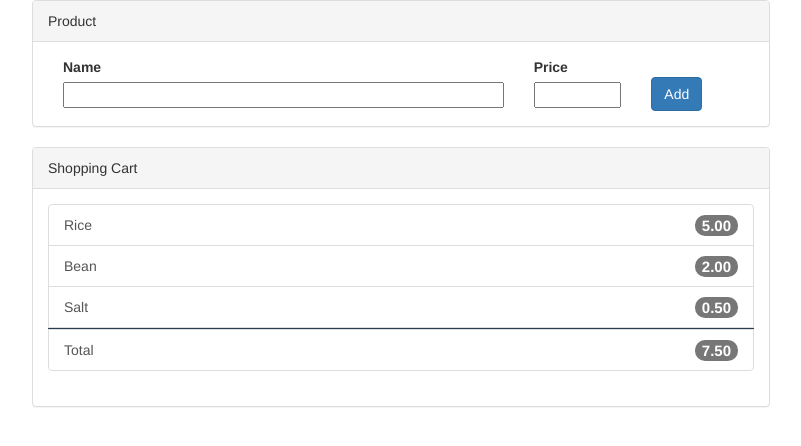
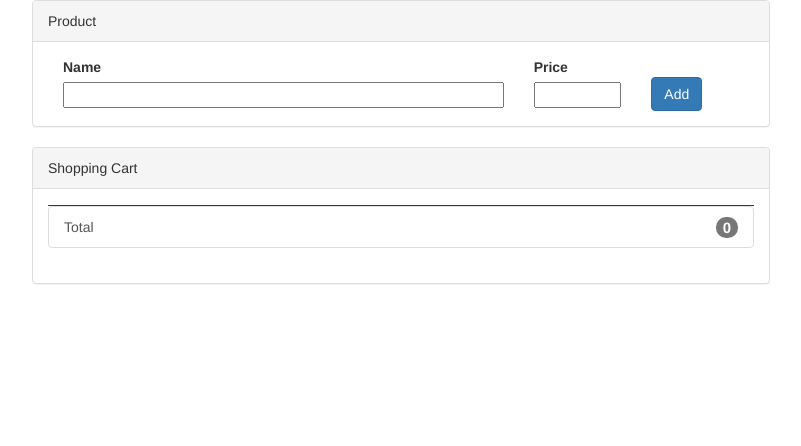
Before and after one commit to auromota/shopping-cart, a website: page index.html in a window 1280 px wide. Shown: the whole page, without its empty margins (239-1040 px from the left). Drawn offline with nearby package versions, Linux system fonts and the light colour scheme; some packages are replaced by stand-ins of ours; a script that the page names is missing.

Commit message:
Updating list

```diff
--- a/index.html
+++ b/index.html
@@ -1,5 +1,6 @@
 <!doctype html>
 <html lang="en">
+
 <head>
     <title>Shopping Cart</title>
     <meta charset="utf-8">
@@ -7,6 +8,7 @@
     <link rel="stylesheet" href="css/stylesheet.css">
     <link rel="stylesheet" href="node_modules/sweetalert/dist/sweetalert.css">
 </head>
+
 <body>
     <div class="container container-small">
         <form class="panel panel-default" id="product">
@@ -36,28 +38,25 @@
             </div>
             <div class="panel-body">
                 <div class="list-group">
-                    <a class="list-group-item">
-                        <span class="badge badge-price">5.00</span>
-                        Rice
-                    </a>
-                    <a class="list-group-item">
-                        <span class="badge badge-price">2.00</span>
-                        Bean
-                    </a>
-                    <a class="list-group-item">
-                        <span class="badge badge-price">0.50</span>
-                        Salt
-                    </a>
+                    <div id="productsList">
+                        <a class="list-group-item">
+                            Your cart is empty.
+                        </a>
+                    </div>
                     <div class="product-divider"></div>
-                    <a class="list-group-item">
-                        <span class="badge badge-price">7.50</span>
-                        Total
-                    </a>
+                    <div id="totalPrice">
+                        <a class="list-group-item">
+                            <span class="badge badge-price">0.00</span> Total
+                        </a>
+                    </div>
                 </div>
             </div>
         </div>
     </div>
     <script src="node_modules/sweetalert/dist/sweetalert.min.js"></script>
+    <script src="js/HTMLService.js"></script>
+    <script src="js/ProductService.js"></script>
     <script src="js/ProductController.js"></script>
 </body>
+
 </html>
--- /dev/null
+++ b/js/HTMLService.js
@@ -0,0 +1,87 @@
+var HTMLService = (function () {
+
+    var productsList;
+    var totalPrice;
+
+    function updateCart(products) {
+        updateList(products);
+        updateTotalPrice(products);
+    }
+
+    function updateTotalPrice(products) {
+        calculateTotalPrice(products);
+        var a = document.getElementById('totalPrice');
+        a.innerHTML = '';
+        var price = buildTotalPrice();
+        a.appendChild(price);
+    }
+
+    function buildTotalPrice() {
+        var div = buildListItem();
+        var price = buildPrice(totalPrice);
+        var total = buildTotalLabel();
+        div.appendChild(price);
+        div.appendChild(total);
+        return div;
+    }
+
+    function buildTotalLabel() {
+        var div = document.createElement('div');
+        div.innerHTML = 'Total';
+        return div;
+    }
+
+    function calculateTotalPrice(products) {
+        totalPrice = 0;
+        products.forEach(sum);
+    }
+
+    function sum(product) {
+        totalPrice += product.price;
+    }
+
+    function updateList(products) {
+        productsList = document.getElementById('productsList');
+        productsList.innerHTML = '';
+        products.forEach(appendProduct);
+    }
+
+    function appendProduct(product) {
+        var element = buildProduct(product);
+        productsList.appendChild(element);
+    }
+
+    function buildProduct(product) {
+        var item = buildListItem();
+        var price = buildPrice(product.price);
+        var name = buildProductName(product);
+        item.appendChild(price);
+        item.appendChild(name);
+        return item;
+    }
+
+    function buildProductName(product) {
+        var div = document.createElement('div');
+        div.innerHTML = product.name;
+        return div;
+    }
+
+    function buildPrice(price) {
+        var span = document.createElement('span');
+        span.classList.add('badge');
+        span.classList.add('badge-price');
+        span.innerHTML = price;
+        return span;
+    }
+
+    function buildListItem() {
+        var a = document.createElement('a');
+        a.classList.add('list-group-item');
+        return a;
+    }
+
+
+    return {
+        updateCart: updateCart
+    }
+})();
--- a/js/ProductController.js
+++ b/js/ProductController.js
@@ -10,7 +10,11 @@
     function formSubmitHandler(event) {
         event.preventDefault();
         if (isValid()) {
-            console.log('Válido!');
+            var product = {
+                name: getProductName(),
+                price: getProductPrice()
+            };
+            ProductService.save(product);
             clearFields();
         } else {
             console.log('Inválido!');
--- a/js/ProductService.js
+++ b/js/ProductService.js
@@ -3,18 +3,23 @@ var ProductService = (function () {
     var localStorageKey = 'products';
     var products = [];
 
-    function saveProduct(product) {
+    get();
+
+    function save(product) {
+        product.price = parseFloat(product.price);
         products.push(product);
         window.localStorage[localStorageKey] = JSON.stringify(products);
+        HTMLService.updateCart(products);
     }
 
-    function getProducts() {
-        var productsString = window.localStorage[localStorageKey];
+    function get() {
+        var productsString = window.localStorage[localStorageKey] || '[]';
         products = JSON.parse(productsString);
+        HTMLService.updateCart(products);
     }
 
     return {
-        saveProduct: saveProduct,
-        getProducts: getProducts
+        save: save
     };
+
 })();
```
